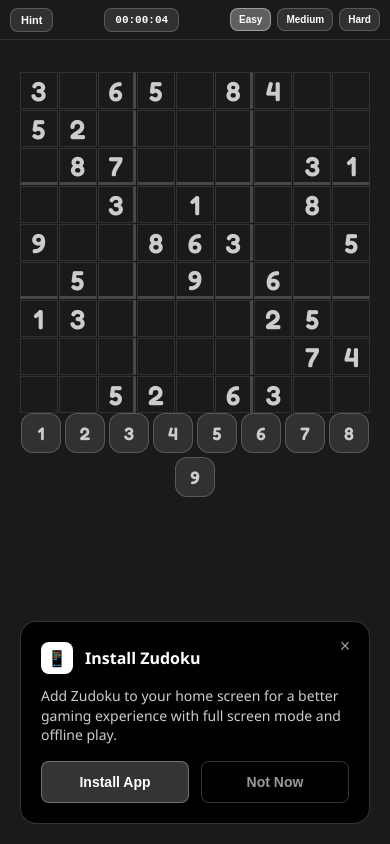
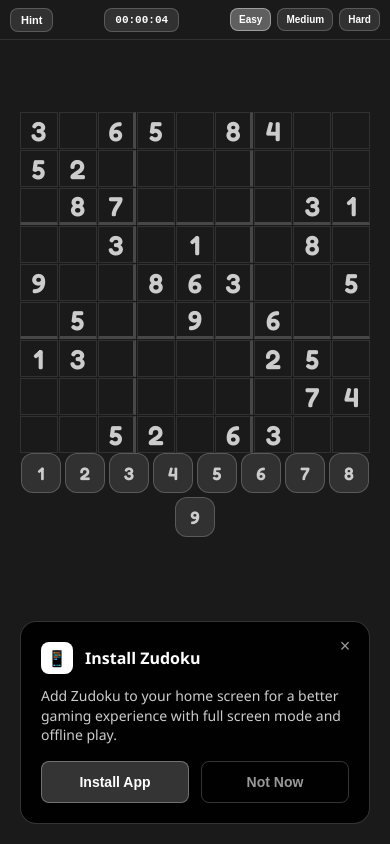
Before and after one commit to ozlphrt/Xudoku, a website: page index.html in a window 390 px wide. Drawn offline with Linux system fonts and the light colour scheme.

Commit message:
Move content further down by increasing top padding

```diff
--- a/index.html
+++ b/index.html
@@ -139,7 +139,7 @@
             justify-content: flex-start;
             height: 100vh;
             height: 100dvh; /* Dynamic viewport height for mobile browsers */
-            padding: calc(80px + env(safe-area-inset-top)) 16px 0px 16px;
+            padding: calc(120px + env(safe-area-inset-top)) 16px 0px 16px;
             padding-bottom: calc(0px + env(safe-area-inset-bottom));
             padding-left: calc(16px + env(safe-area-inset-left));
             padding-right: calc(16px + env(safe-area-inset-right));
@@ -403,7 +403,7 @@
             }
 
             .main-container {
-                padding: calc(76px + env(safe-area-inset-top)) 12px 0px 12px;
+                padding: calc(116px + env(safe-area-inset-top)) 12px 0px 12px;
             }
 
             .sudoku-grid {
@@ -453,7 +453,7 @@
             }
 
             .main-container {
-                padding: calc(72px + env(safe-area-inset-top)) 10px 0px 10px;
+                padding: calc(112px + env(safe-area-inset-top)) 10px 0px 10px;
             }
 
             .cell {
```
